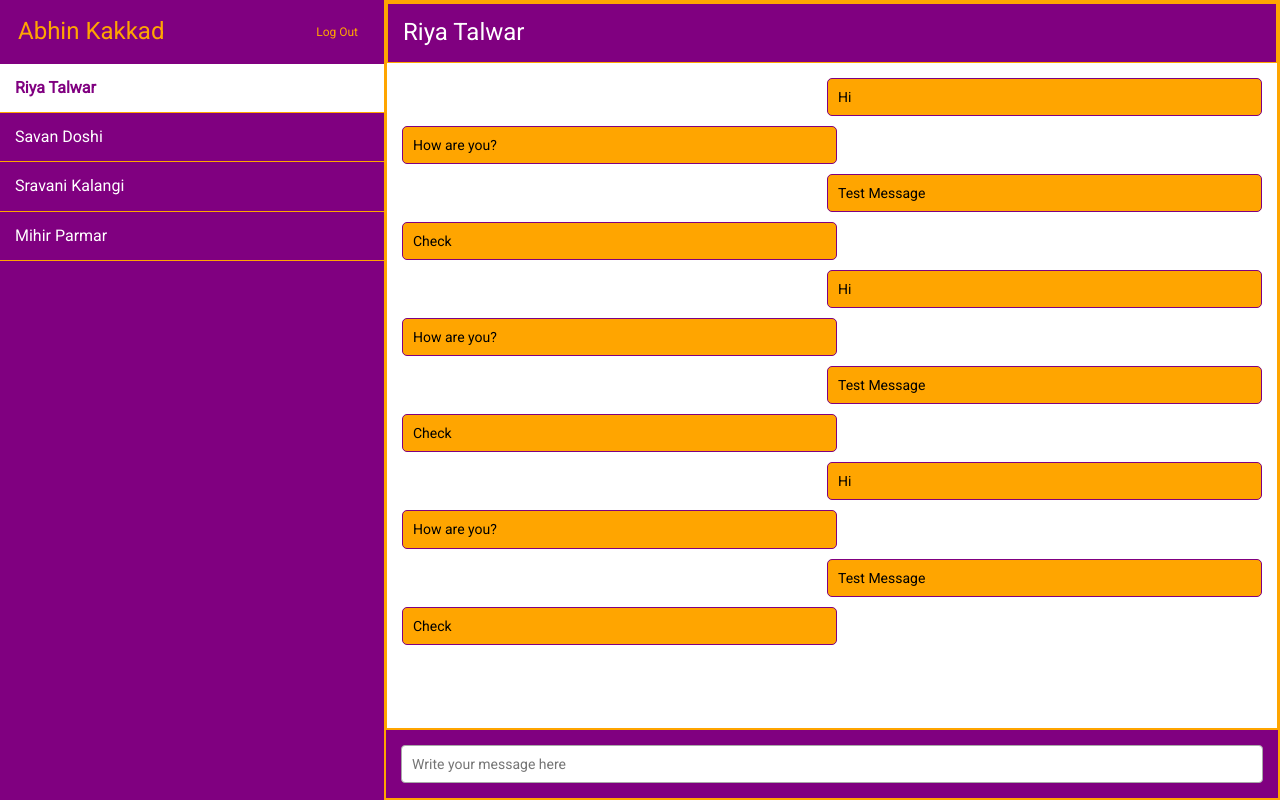
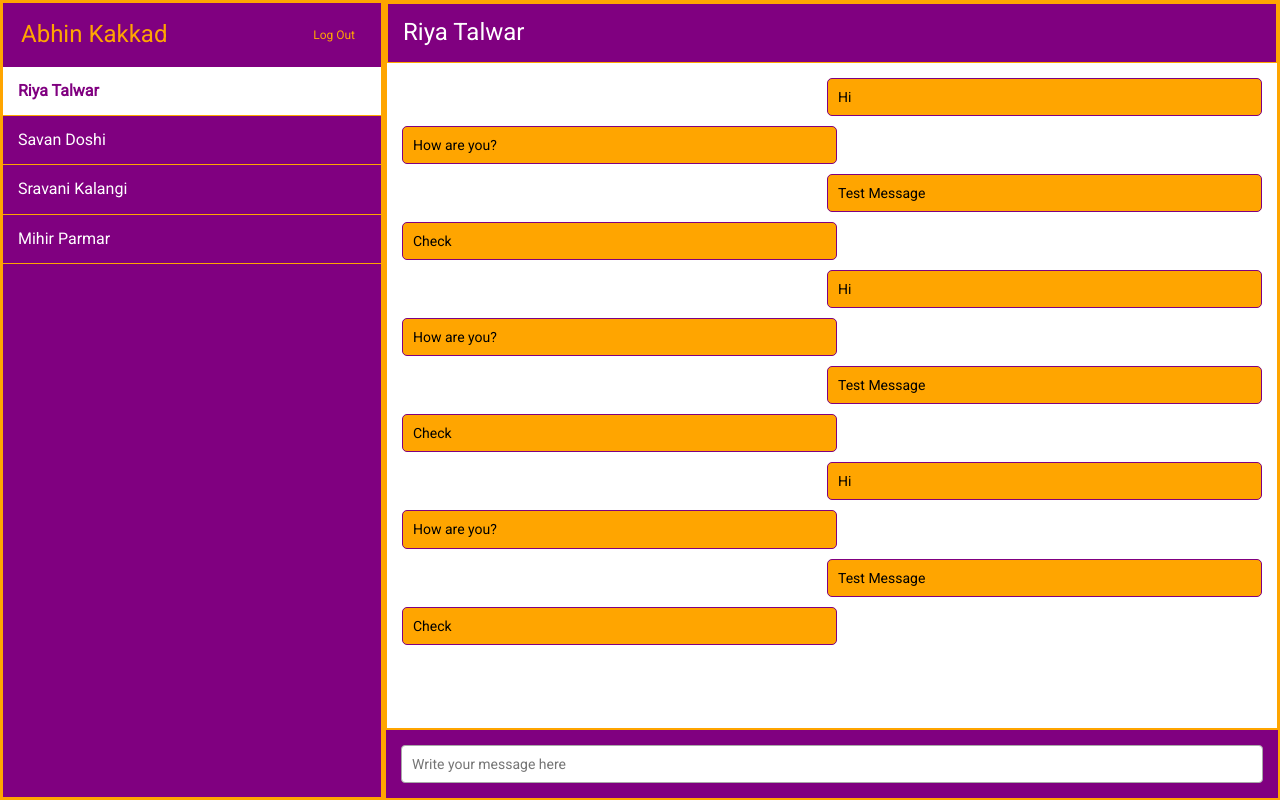
Before and after one commit to abhin-kakkad/chatapp, a plain HTML site: page chat.html in a window 1280 px wide. Drawn offline with nearby package versions, Linux system fonts and the light colour scheme.

Commit message:
Few changes

```diff
--- a/style.css
+++ b/style.css
@@ -64,6 +64,7 @@ body.homepage {
   top: 0;
   width: 30%;
   background-color:  purple;
+  border: solid 3px orange;
 }
 
 .message_area {
```
